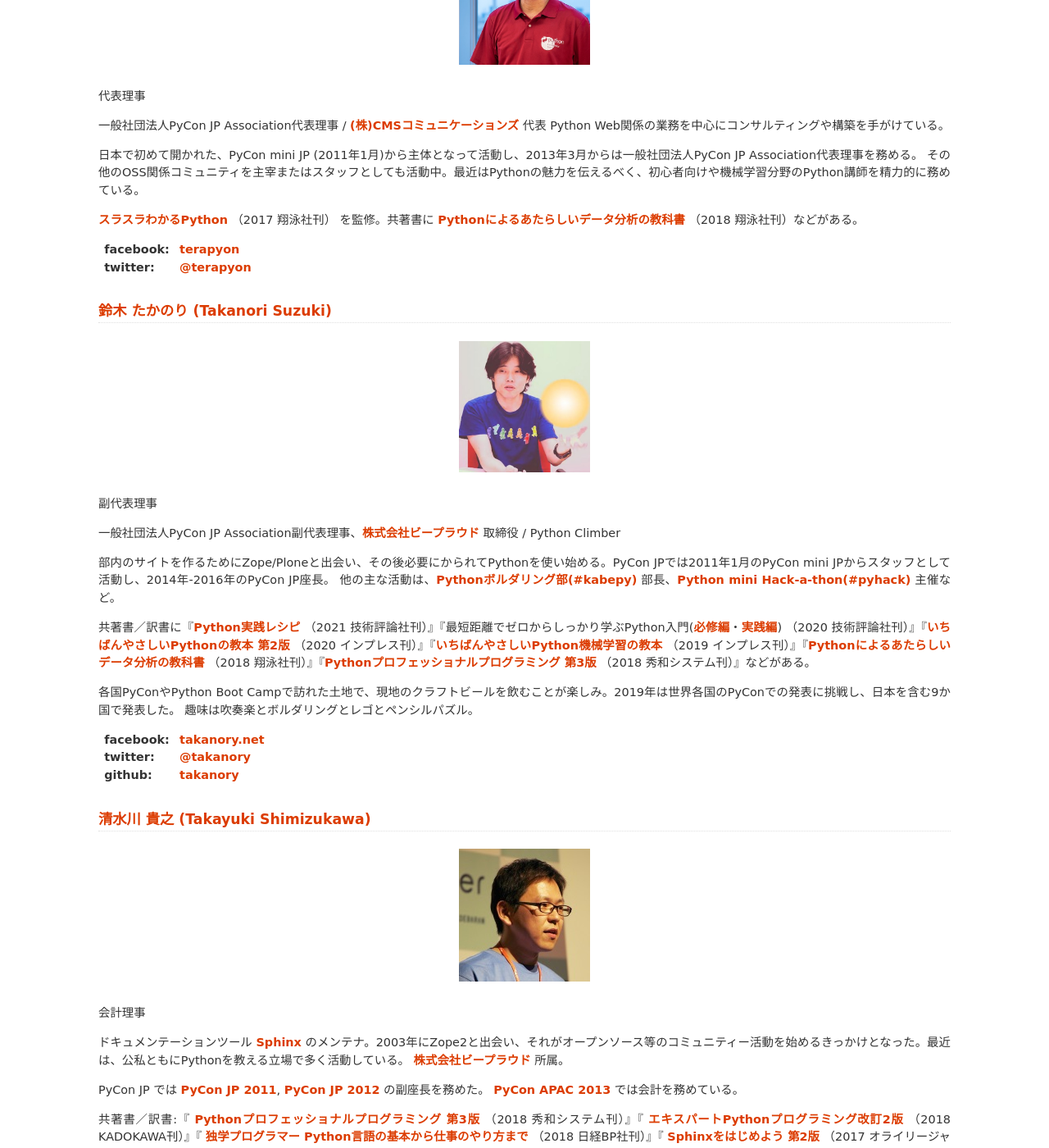
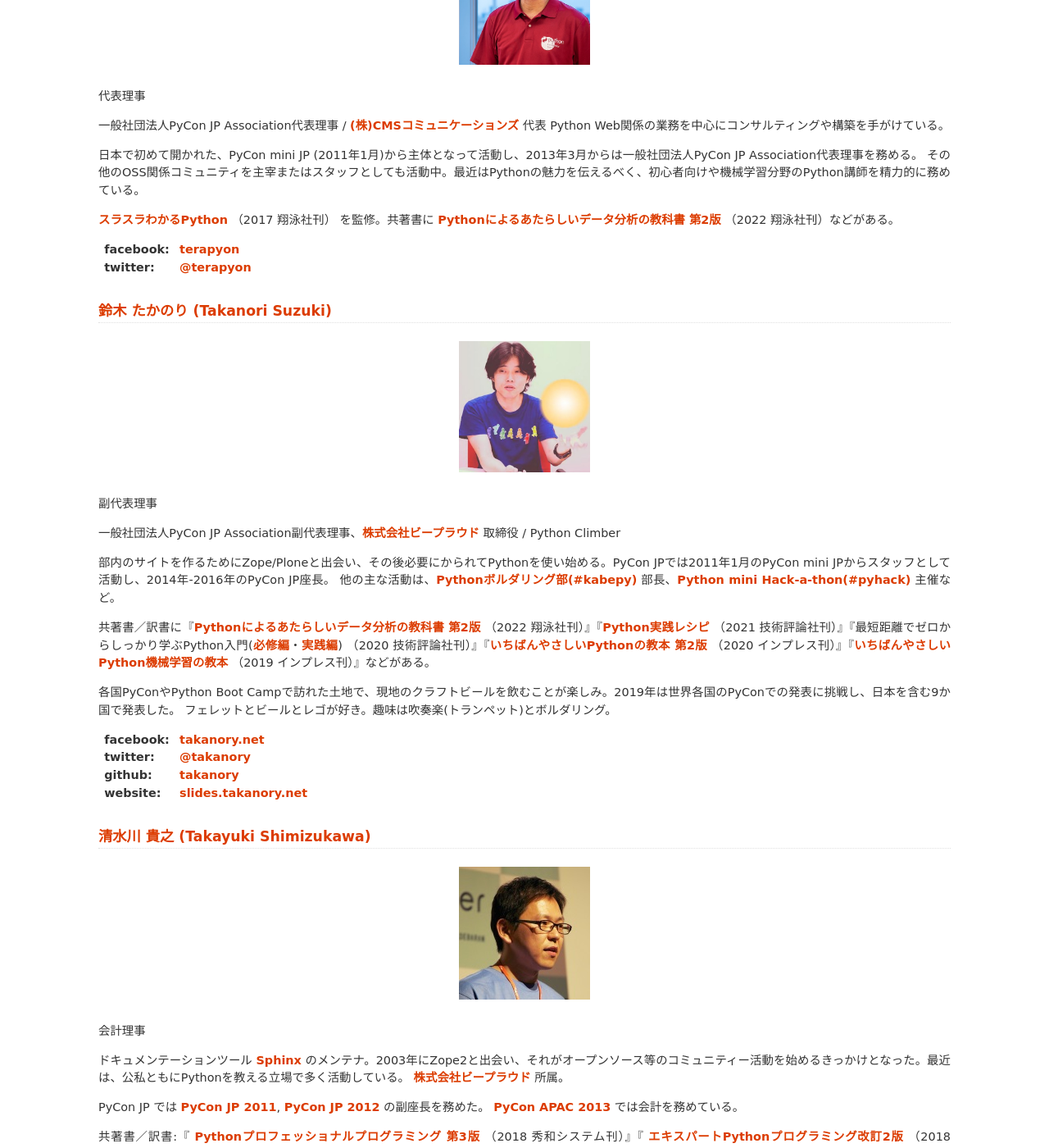
Before and after one commit to pyconjp/www.pycon.jp, a Sphinx documentation site: the page built from source/committee/board.rst, in a window 1280 px wide and 1400 px high, scrolled down 506 px. Shown: the whole window at 82% size. Built offline with Sphinx 7.4.7, drawn with Linux system fonts in a browser that asks for light colours.

Commit message:
update takanory's profile

```diff
--- a/source/committee/board.rst
+++ b/source/committee/board.rst
@@ -17,7 +17,7 @@ Python Web関係の業務を中心にコンサルティングや構築を手が
 
 日本で初めて開かれた、PyCon mini JP (2011年1月)から主体となって活動し、2013年3月からは一般社団法人PyCon JP Association代表理事を務める。 その他のOSS関係コミュニティを主宰またはスタッフとしても活動中。最近はPythonの魅力を伝えるべく、初心者向けや機械学習分野のPython講師を精力的に務めている。
 
-`スラスラわかるPython <https://www.shoeisha.co.jp/book/detail/9784798151090>`_ （2017 翔泳社刊） を監修。共著書に `Pythonによるあたらしいデータ分析の教科書 <https://www.shoeisha.co.jp/book/detail/9784798158341>`_ （2018 翔泳社刊）などがある。
+`スラスラわかるPython <https://www.shoeisha.co.jp/book/detail/9784798151090>`_ （2017 翔泳社刊） を監修。共著書に `Pythonによるあたらしいデータ分析の教科書 第2版 <https://www.seshop.com/product/detail/25331>`__ （2022 翔泳社刊）などがある。
 
 :facebook: `terapyon <https://www.facebook.com/terapyon>`_
 :twitter: `@terapyon <https://twitter.com/terapyon>`_
@@ -36,15 +36,15 @@ Python Web関係の業務を中心にコンサルティングや構築を手が
 部内のサイトを作るためにZope/Ploneと出会い、その後必要にかられてPythonを使い始める。PyCon JPでは2011年1月のPyCon mini JPからスタッフとして活動し、2014年-2016年のPyCon JP座長。
 他の主な活動は、`Pythonボルダリング部(#kabepy) <http://kabepy.connpass.com/>`_ 部長、`Python mini Hack-a-thon(#pyhack) <http://pyhack.connpass.com/>`_ 主催など。
 
-
-共著書／訳書に『`Python実践レシピ <https://gihyo.jp/book/2022/978-4-297-12576-9>`_ （2021 技術評論社刊）』『最短距離でゼロからしっかり学ぶPython入門(`必修編 <https://gihyo.jp/book/2020/978-4-297-11570-8>`_・`実践編 <https://gihyo.jp/book/2020/978-4-297-11572-2>`_) （2020 技術評論社刊）』『`いちばんやさしいPythonの教本 第2版 <https://book.impress.co.jp/books/1119101162>`_ （2020 インプレス刊）』『`いちばんやさしいPython機械学習の教本 <https://book.impress.co.jp/books/1118101072>`_ （2019 インプレス刊）』『`Pythonによるあたらしいデータ分析の教科書 <https://www.shoeisha.co.jp/book/detail/9784798158341>`_ （2018 翔泳社刊）』『`Pythonプロフェッショナルプログラミング 第3版 <https://www.shuwasystem.co.jp/products/7980html/5382.html>`__ （2018 秀和システム刊）』などがある。
+共著書／訳書に『`Pythonによるあたらしいデータ分析の教科書 第2版 <https://www.seshop.com/product/detail/25331>`__ （2022 翔泳社刊）』『`Python実践レシピ <https://gihyo.jp/book/2022/978-4-297-12576-9>`_ （2021 技術評論社刊）』『最短距離でゼロからしっかり学ぶPython入門(`必修編 <https://gihyo.jp/book/2020/978-4-297-11570-8>`_・`実践編 <https://gihyo.jp/book/2020/978-4-297-11572-2>`_) （2020 技術評論社刊）』『`いちばんやさしいPythonの教本 第2版 <https://book.impress.co.jp/books/1119101162>`_ （2020 インプレス刊）』『`いちばんやさしいPython機械学習の教本 <https://book.impress.co.jp/books/1118101072>`_ （2019 インプレス刊）』などがある。
 
 各国PyConやPython Boot Campで訪れた土地で、現地のクラフトビールを飲むことが楽しみ。2019年は世界各国のPyConでの発表に挑戦し、日本を含む9か国で発表した。
-趣味は吹奏楽とボルダリングとレゴとペンシルパズル。
+フェレットとビールとレゴが好き。趣味は吹奏楽(トランペット)とボルダリング。
 
 :facebook: `takanory.net <https://www.facebook.com/takanory.net>`_
 :twitter: `@takanory <https://twitter.com/takanory>`_
 :github: `takanory <https://github.com/takanory/>`_
+:website: `slides.takanory.net <https://slides.takanory.net/>`_
 
 清水川 貴之 (Takayuki Shimizukawa)
 ===================================
```
